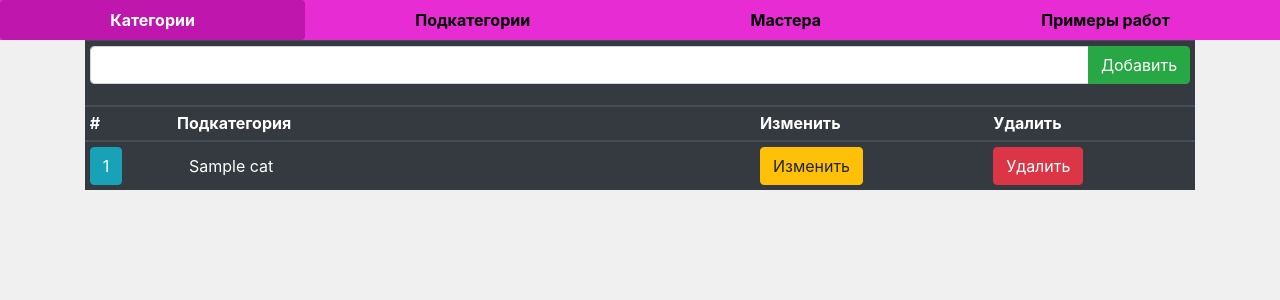
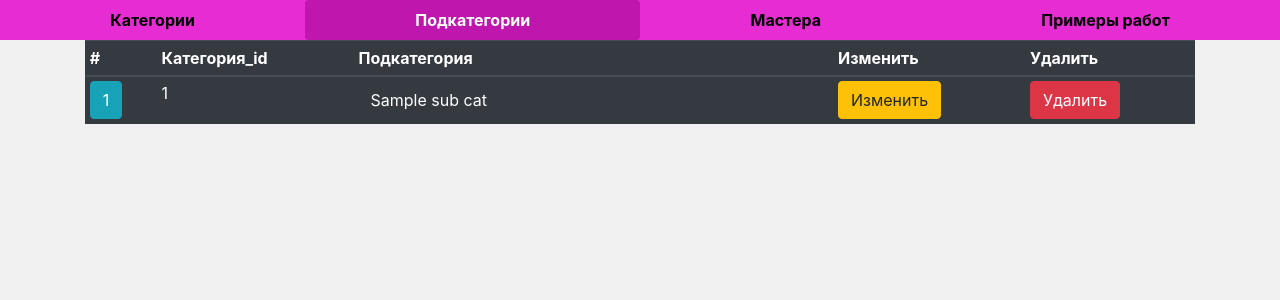
Before and after one commit to sweetsenpai/BB2, a Django app: template bb/bsite/templates/subcat.html in a window 1280 px wide. Shown: the top 300 px of the page. Run offline with Django 3.2, Linux system fonts and the light colour scheme; the template is opened without the code that fills it: most values are stand-ins (such as "Sample title", 1, 10 or a date in 2020); some libraries are stand-ins or nearby versions.

Commit message:
subcat all page

```diff
--- a/bb/bsite/templates/base.html
+++ b/bb/bsite/templates/base.html
@@ -28,7 +28,7 @@
   <body>
      <nav class="nav nav-pills flex-column flex-sm-row">
   <a class="flex-sm-fill text-sm-center nav-link {% block href1 %}{% endblock href1 %}" href="/">Категории</a>
-  <a class="flex-sm-fill text-sm-center nav-link {% block href2 %}{% endblock href2 %}" href="subcategories">Подкатегории</a>
+  <a class="flex-sm-fill text-sm-center nav-link {% block href2 %}{% endblock href2 %}" href="subcat">Подкатегории</a>
   <a class="flex-sm-fill text-sm-center nav-link {% block href3 %}{% endblock href3 %}" href="masters">Мастера</a>
   <a class="flex-sm-fill text-sm-center nav-link {% block href4 %}{% endblock href4 %}" href="images">Примеры работ</a>
 </nav>
--- a/bb/bsite/templates/index.html
+++ b/bb/bsite/templates/index.html
@@ -31,7 +31,7 @@
           <tr>
               <form  method="post">{% csrf_token %}
                   <td>
-                      <a href="subcategories">
+                      <a href="subcat">
                         <button type="button" class="btn btn-info" style="text-align:justify">{{ x.cat_id }}</button>
                       </a>
                   </td>
--- a/bb/bsite/templates/subcat.html
+++ b/bb/bsite/templates/subcat.html
@@ -1,46 +1,37 @@
 {% extends 'base.html' %}
 {% block title %} Категории{% endblock %}
-{% block href1 %} active {% endblock href1 %}
+{% block href2 %} active {% endblock href2 %}
 
 {% block content %}
   <div class="table-responsive">
         <table class="table table-sm table-hover table-dark">
       <thead>
         <tr>
-            <th colspan="4">
-                <form method="post">{% csrf_token %}
-                      <div class="input-group mb-3">
-                        <input type="text" name="data" class="form-control" placeholder="Добавить новую запись" aria-label="Recipient's username" aria-describedby="basic-addon2">
-                        <div class="input-group-append">
-                            <button  type="submit" class="btn btn-success" name='add_button'>Добавить</button>
-                        </div>
-                      </div>
-                </form>
-            </th>
-      </tr>
-        <tr>
           <th scope="col">#</th>
+          <th scope="col">Категория_id</th>
           <th scope="col">Подкатегория</th>
           <th scope="col">Изменить</th>
           <th scope="col">Удалить</th>
         </tr>
       </thead>
       <tbody>
-        {% for x in cat %}
-
+        {% for x in sub_cat %}
           <tr>
               <form  method="post">{% csrf_token %}
                   <td>
                       <a href="subcategories">
                         <button type="button" class="btn btn-info" style="text-align:justify">{{ x.sub_id }}</button>
                       </a>
+                  <td>
+                      {{x.sub_cat_id}}
+                  </td>
                   </td>
                   <td><input type="text" name="newdata" class="form-control" style='width: 100%; border-box;border: none;background-color: transparent; color: #ffffff;' placeholder='{{ x.sub_name }}' aria-label="Recipient's username" aria-describedby="basic-addon2"></td>
                   <td>
-                      <button type="submit" name='change_button' class="btn btn-warning" value='{{ x.cat_id}}'>Изменить</button>
+                      <button type="submit" name='change_button' class="btn btn-warning" value='{{ x.sub_id}}'>Изменить</button>
                   </td>
                   <td>
-                       <button type="submit" name="delete_button" class="btn btn-danger" value='{{ x.cat_id}}'>Удалить</button>
+                       <button type="submit" name="delete_button" class="btn btn-danger" value='{{ x.sub_id}}'>Удалить</button>
                   </td>
               </form>
           </tr>
--- a/bb/bsite/urls.py
+++ b/bb/bsite/urls.py
@@ -6,8 +6,8 @@ urlpatterns = [
     path('', views.index_page, name='index_page'),
     path('master', views.master_page, name='master_page'),
     path('error', views.not_authorized, name='not_authorized'),
-    path('subcategories/', views.subcat, name='subcat'),
-    path('subcategories/<int:pk>', views.subcat_dv, name='subcat'),
+    path('subcat', views.subcat_all, name='subcat_all'),
+#    path('subcategories/<int:pk>', views.subcat_dv, name='subcat'),
     path('masters', views.masters, name='masters'),
     path('images', views.images, name='images')
 ]
```
Also changed, not shown: bb/bsite/views.py (+6 -10 lines).
